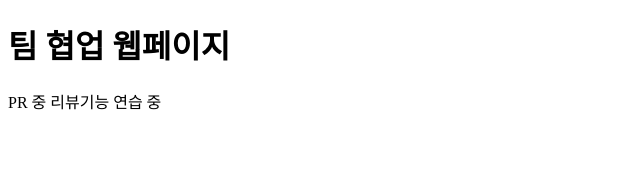
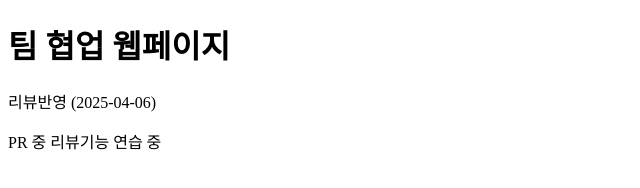
Before and after one commit to kimsooyoung-si/team-project, a plain HTML site: page index.html in a window 1280 px wide. Shown: the whole page, without its empty margins (0-640 px from the left). Drawn offline with Linux system fonts and the light colour scheme.

Commit message:
review 반녕 : add date

```diff
--- a/index.html
+++ b/index.html
@@ -6,7 +6,7 @@
 </head>
 <body>
     <h1>팀 협업 웹페이지</h1>
-
+    <p>리뷰반영 (2025-04-06)</p>
     <p>PR 중 리뷰기능 연습 중</p>
 
 
```
